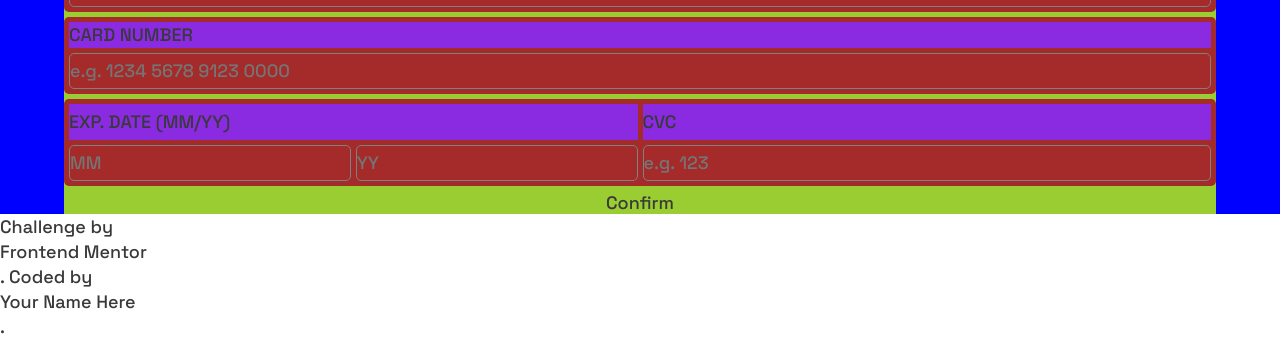
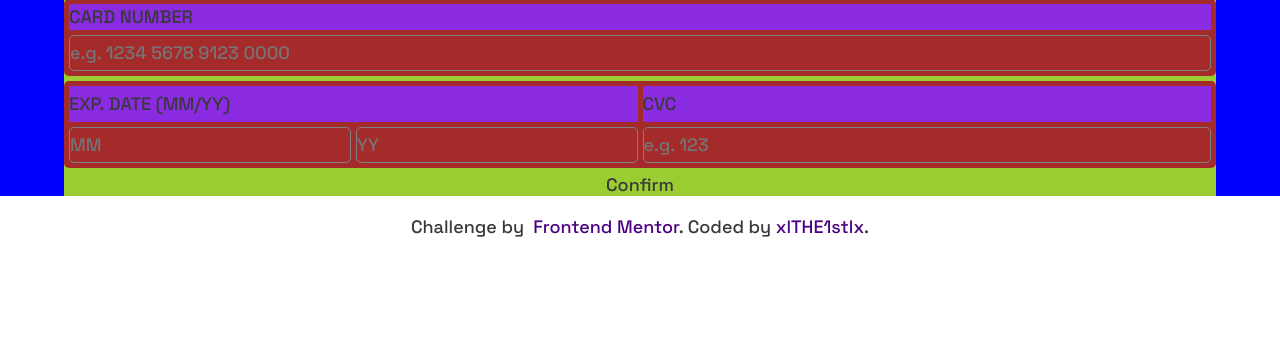
Before and after one commit to xlTHE1stlx/interactive-card, a plain HTML site: page index.html in a window 1280 px wide. Shown: the part 973-1313 px from the top of the page. After the commit the page ends 1212 px from the top, so only its background shows below. Drawn offline with Linux system fonts and the light colour scheme.

Commit message:
create the structure of footer

```diff
--- a/css/styles.css
+++ b/css/styles.css
@@ -2,9 +2,7 @@
     position: relative;
     width: 100%;
     height: auto;
-    margin-bottom: 5rem;
-    /* height: clamp(35vh, auto, 38vh); */
-    /* background-color: goldenrod; */
+    margin-bottom: 4rem;
 }
 
 .container {
@@ -20,22 +18,14 @@
     position: absolute;
     width: 75%;
     height: auto;
-    /* background-color: darkcyan; */
 }
 
 .container__credictCard__front {
     left: 5%;
     bottom: 0%;
-    /* display: flex;
-    flex-direction: column; */
     transform: translateY(25%);
     height: auto;
 }
-
-/* .container__img {
-    position: absolute;
-    z-index: -1;
-} */
 
 .container__front__elements {
     position: absolute;
@@ -86,13 +76,11 @@
 }
 
 .container__name {
-    /* background-color: yellow; */
     display: flex;
     margin-right: auto;
 }
 
 .subContainer__date>input {
-    /* background-color: yellow; */
     width: 10%;
 }
 
@@ -159,8 +147,6 @@
 }
 
 .label {
-    /* display: flex; */
-    /* flex-direction: row; */
     display: grid;
     grid-template-columns: repeat(4, 1fr);
     grid-template-rows: repeat(2, 1fr);
@@ -193,6 +179,28 @@
     grid-column: auto / span 2;
 }
 
+.footer {
+    display: flex;
+    flex-wrap: nowrap;
+    align-items: center;
+    justify-content: center;
+    width: 100%;
+    margin-top: 1rem;
+}
+
+.attribution {
+    text-align: center;
+    justify-content: center;
+
+    letter-spacing: normal;
+
+    width: 80%;
+}
+
+.attribution>a {
+    color: indigo;
+}
+
 
 /*
 Desktop
--- a/index.html
+++ b/index.html
@@ -89,12 +89,14 @@
 			</form>
 		</main>
 		<footer class="footer">
-			<div class="attribution">
-				Challenge by
+			<p class="attribution">
+				Challenge by&nbsp;
 				<a href="https://www.frontendmentor.io?ref=challenge" target="_blank"
 					>Frontend Mentor</a
-				>. Coded by <a href="#">Your Name Here</a>.
-			</div>
+				>. Coded by&nbsp;<a href="https://github.com/xlTHE1stlx/interactive-card"
+					>xlTHE1stlx</a
+				>.
+			</p>
 		</footer>
 	</body>
 </html>
```
